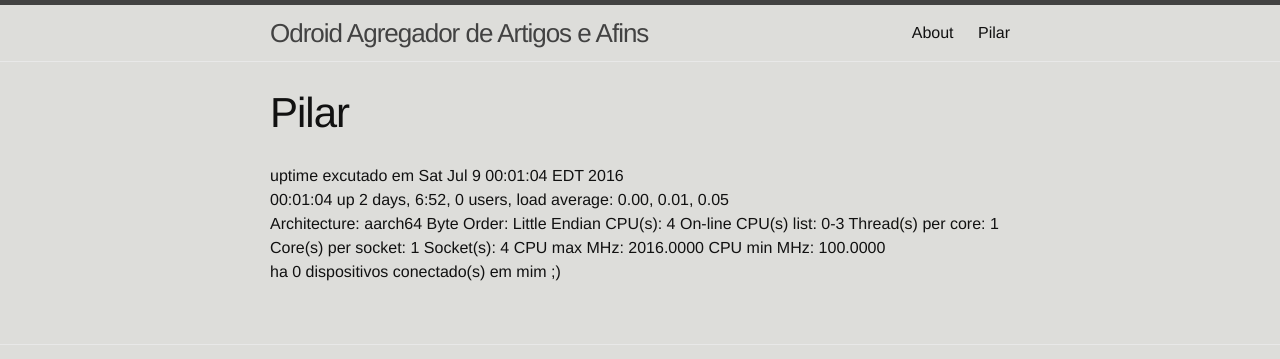
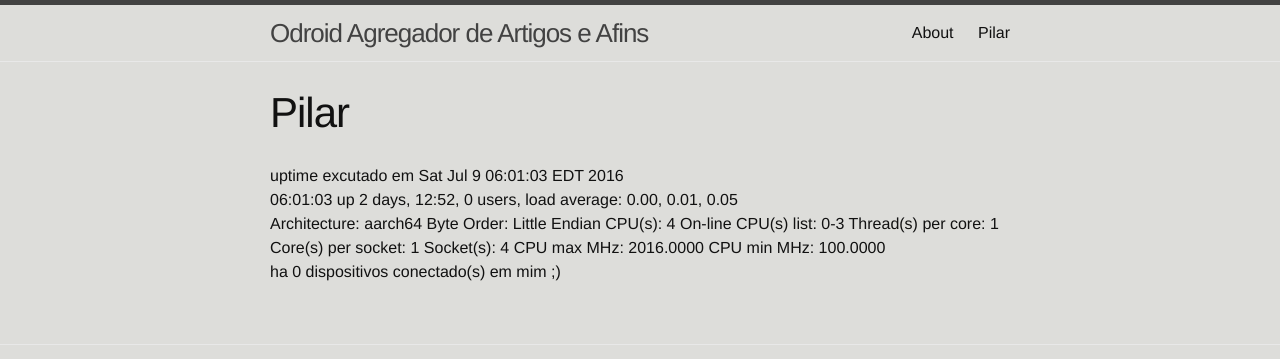
Before and after one commit to robsonneto5pi/odroid-br.github.io, a Jekyll site: the page built from pilar.md, in a window 1280 px wide. Shown: the top 359 px of the page. Built offline with Jekyll 4.4.1, drawn with Linux system fonts in a browser that asks for light colours.

Commit message:
pilar.html

```diff
--- a/_includes/pilar.html
+++ b/_includes/pilar.html
@@ -1,7 +1,7 @@
 <html>
-uptime excutado em Sat Jul  9 00:01:04 EDT 2016
+uptime excutado em Sat Jul  9 06:01:03 EDT 2016
 <br>
- 00:01:04 up 2 days,  6:52,  0 users,  load average: 0.00, 0.01, 0.05
+ 06:01:03 up 2 days, 12:52,  0 users,  load average: 0.00, 0.01, 0.05
 <br>
 Architecture:          aarch64
 Byte Order:            Little Endian
```
